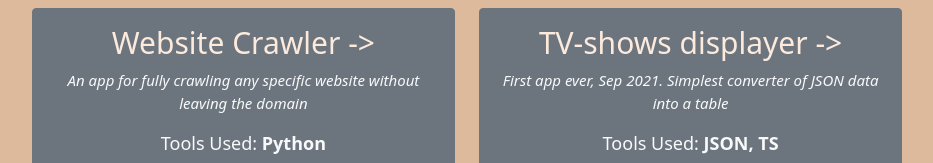
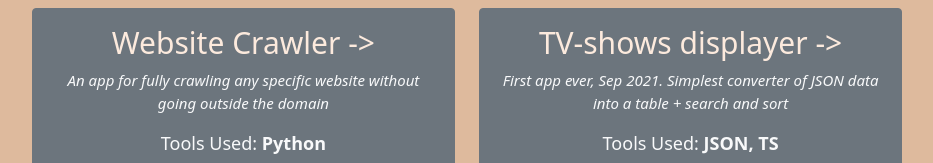
Before and after one commit to StanHus/Interview-1, a React (Create React App) app: page /extra in a window 1280 px wide. Shown: the part 199-362 px from the top of the page, without its empty margins (173-1106 px from the left). Built offline with nearby package versions, Linux system fonts and the light colour scheme.

Commit message:
minor, cosmetic changes

```diff
--- a/src/components/Card.tsx
+++ b/src/components/Card.tsx
@@ -22,10 +22,7 @@ export default function Project({ title, text, points, image, link }: IProps) {
       <Col>
         <Card className="card" text="light" bg="secondary" border="secondary">
           <Card.Body>
-            <Card.Title
-              style={titleStyle}
-              onClick={() => (window.location.href = link)}
-            >
+            <Card.Title style={titleStyle} onClick={() => window.open(link)}>
               {title}
               {" ->"}
             </Card.Title>
@@ -37,7 +34,7 @@ export default function Project({ title, text, points, image, link }: IProps) {
             </Card.Text>
           </Card.Body>
           <Card.Img
-            onClick={() => (window.location.href = link)}
+            onClick={() => window.open(link)}
             className="image"
             variant="bottom"
             src={image}
--- a/src/components/Extras.tsx
+++ b/src/components/Extras.tsx
@@ -12,15 +12,14 @@ export default function Extras() {
         <Row xs={1} md={2} className="g-4">
           <Project
             title="Website Crawler"
-            text="An app for fully crawling any specific website without leaving the domain"
+            text="An app for fully crawling any specific website without going outside the domain"
             points="Python"
             image="https://i.ibb.co/F0f98tj/crawler.png"
             link="https://github.com/StanHus/Python_Web_Crawler"
           />
-
           <Project
             title="TV-shows displayer"
-            text="First app ever, Sep 2021. Simplest converter of JSON data into a table"
+            text="First app ever, Sep 2021. Simplest converter of JSON data into a table + search and sort"
             points="JSON, TS"
             image="https://i.ibb.co/QHQqDQd/TV-shows.png"
             link="https://tv-shows-stan.netlify.app"
```
